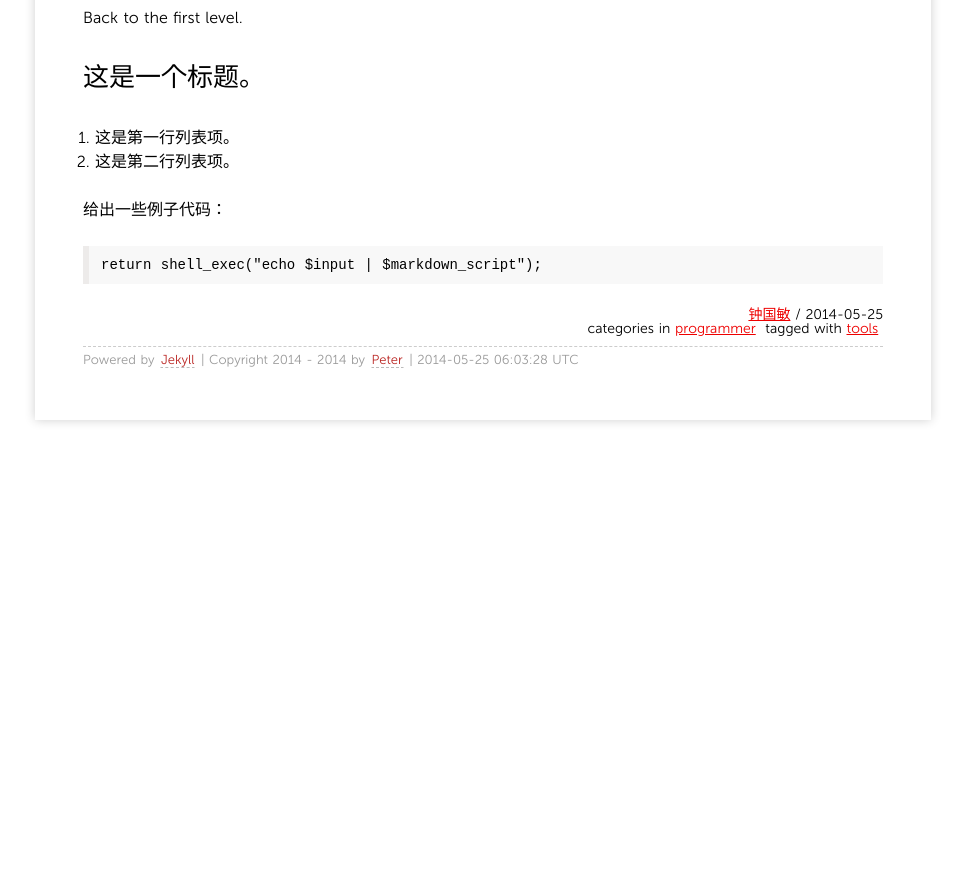
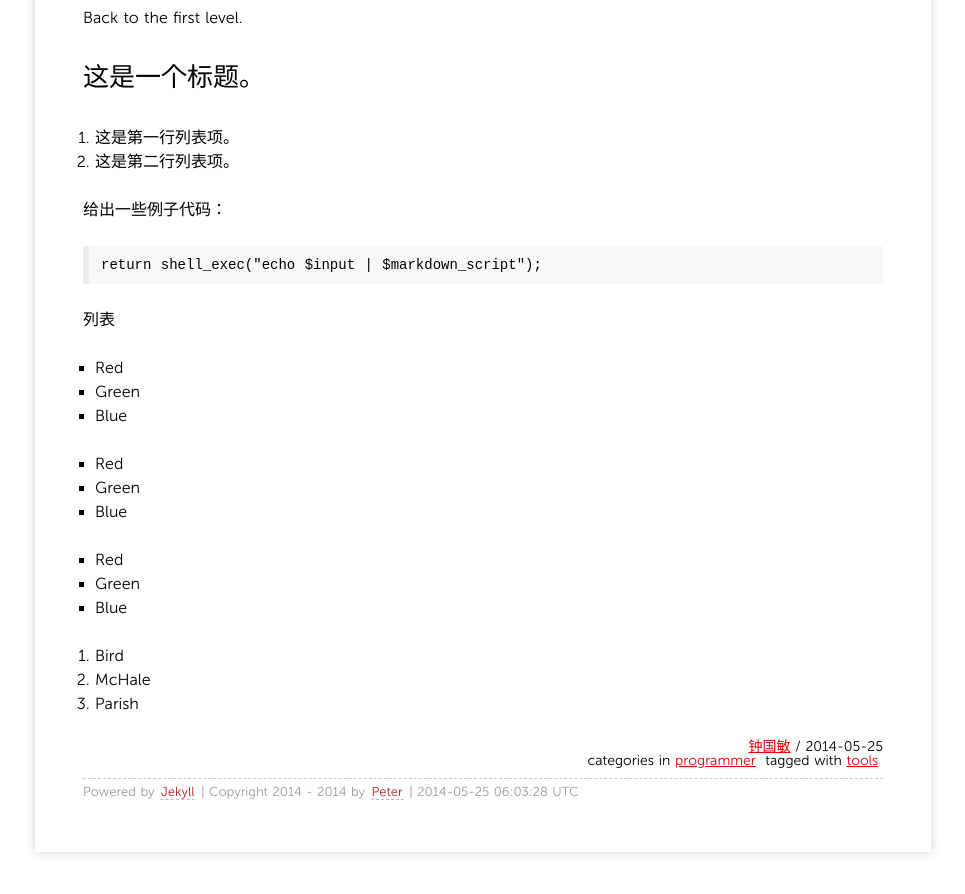
Before and after one commit to fengyr/blog, a Jekyll site: the page built from _posts/2014/2014-05-25-Markdown语法练习.md, in a window 1280 px wide and 900 px high, scrolled down 1120 px. Shown: the top 894 px of the window, without its empty margins (157-1122 px from the left). Built offline with Jekyll 4.4.1, drawn with Linux system fonts in a browser that asks for light colours; Markdown is read by kramdown in place of the engine named in the settings; before the commit the page ends 1588 px from its top, so only the background shows below that.

Commit message:
For study Markdown

```diff
--- a/_posts/2014/2014-05-25-Markdown语法练习.md
+++ b/_posts/2014/2014-05-25-Markdown语法练习.md
@@ -75,3 +75,24 @@ This is an H2
 > 给出一些例子代码：
 >
 >     return shell_exec("echo $input | $markdown_script");
+
+
+列表
+*   Red
+*   Green
+*   Blue
+
+
++   Red
++   Green
++   Blue
+
+
+-   Red
+-   Green
+-   Blue
+
+
+1.  Bird
+2.  McHale
+3.  Parish
```
